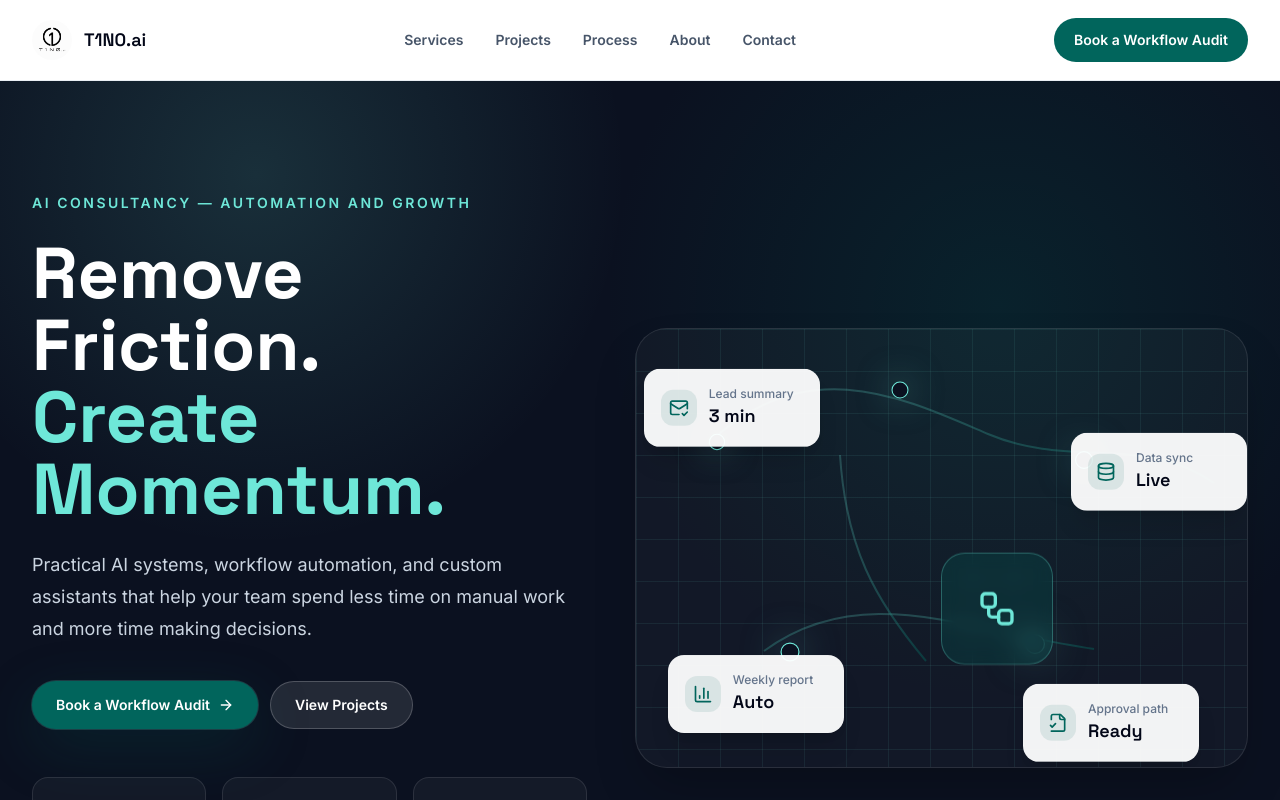
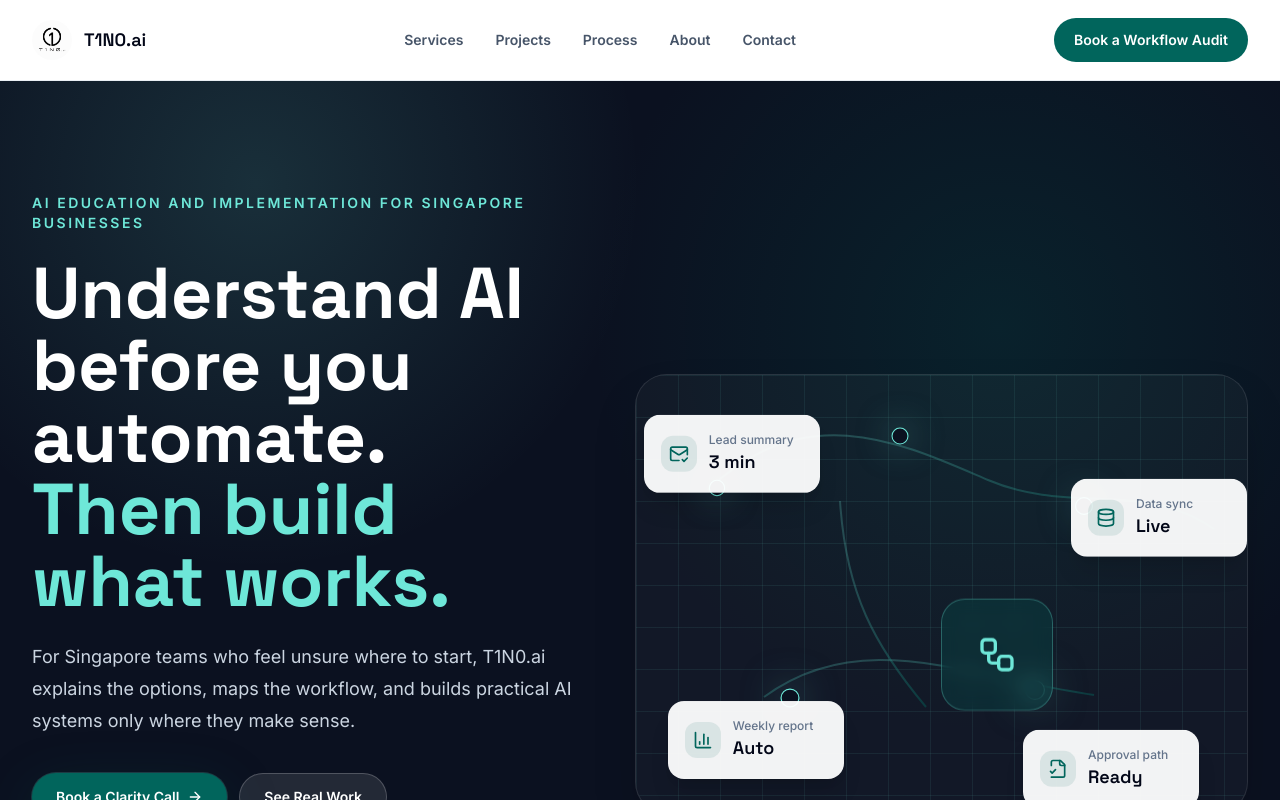
Before and after one commit to JuzantinoJ/t1n0-landing-page, a React (Vite) app: page / in a window 1280 px wide. Shown: the top 800 px of the page. Built offline with nearby package versions, Linux system fonts and the light colour scheme.

Commit message:
Refine hero copy for AI clarity

```diff
--- a/src/constants/siteConfig.ts
+++ b/src/constants/siteConfig.ts
@@ -3,15 +3,15 @@ import type { NavigationLink, SocialLink } from '../types/site';
 
 export const siteConfig = {
   companyName: 'T1N0.ai',
-  tagline: 'AI Consultancy — Automation and Growth',
-  motto: 'Remove Friction. Create Momentum.',
+  tagline: 'AI education and implementation for Singapore businesses',
+  motto: 'Understand first. Build with confidence.',
   email: 't1noai.sg@gmail.com',
   url: 'https://t1n0.ai',
   logoUrl,
   seo: {
     title: 'T1N0.ai | AI Workflow Automation Consultancy',
     description:
-      'T1N0.ai helps businesses remove workflow friction with practical AI systems, automation, custom assistants, and measurable operational improvements.',
+      'T1N0.ai helps Singapore businesses understand AI clearly, identify practical use cases, and build automation, custom assistants, and workflow systems with confidence.',
     keywords: [
       'AI workflow automation',
       'AI consultancy',
--- a/src/sections/Hero.tsx
+++ b/src/sections/Hero.tsx
@@ -16,16 +16,16 @@ export const Hero = () => {
         <div>
           <p className="text-sm font-semibold uppercase tracking-[0.18em] text-brand-mint">{siteConfig.tagline}</p>
           <h1 className="mt-6 max-w-3xl font-heading text-5xl font-bold leading-[1.05] tracking-normal sm:text-6xl lg:text-7xl">
-            Remove Friction.
-            <span className="block text-brand-mint">Create Momentum.</span>
+            Understand AI before you automate.
+            <span className="block text-brand-mint">Then build what works.</span>
           </h1>
           <p className="mt-6 max-w-2xl text-lg leading-8 text-slate-300">
-            Practical AI systems, workflow automation, and custom assistants that help your team spend less time on manual work and more time making decisions.
+            For Singapore teams who feel unsure where to start, T1N0.ai explains the options, maps the workflow, and builds practical AI systems only where they make sense.
           </p>
           <div className="mt-9 flex flex-col gap-3 sm:flex-row">
-            <PrimaryButton href="#contact">Book a Workflow Audit</PrimaryButton>
+            <PrimaryButton href="#contact">Book a Clarity Call</PrimaryButton>
             <SecondaryButton href="#projects" className="border-white/20 bg-white/10 text-white hover:border-brand-mint hover:text-brand-mint">
-              View Projects
+              See Real Work
             </SecondaryButton>
           </div>
           <dl className="mt-12 grid max-w-2xl grid-cols-1 gap-4 sm:grid-cols-3">
```
